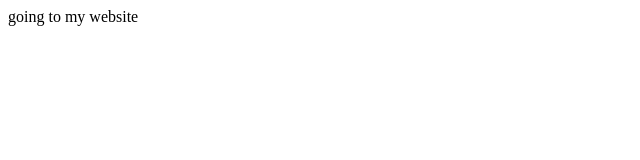
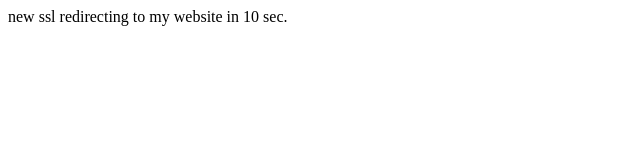
Before and after one commit to devlecexyz/devlecexyz.github.io, a plain HTML site: page index.html in a window 1280 px wide. Shown: the whole page, without its empty margins (0-640 px from the left). Drawn offline with Linux system fonts and the light colour scheme.

Commit message:
Update index.html

```diff
--- a/index.html
+++ b/index.html
@@ -13,6 +13,7 @@
 
   <title>lece1337</title>
 
-<meta http-equiv="refresh" content="100;url=http://lece1337.com" />
+<meta http-equiv="refresh" content="10;url=http://lece1337.com" />
 
-going to my website
+new ssl
+    redirecting to my website in 10 sec.
```
